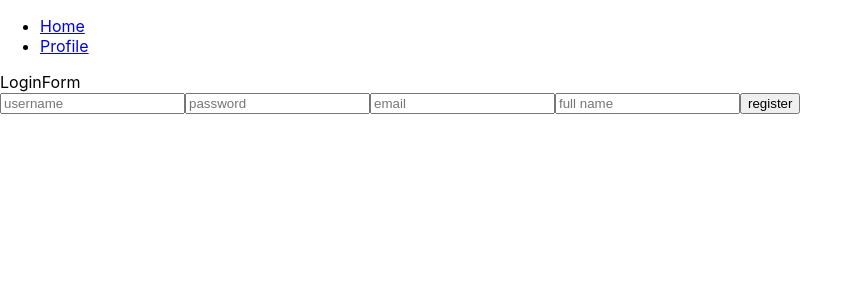
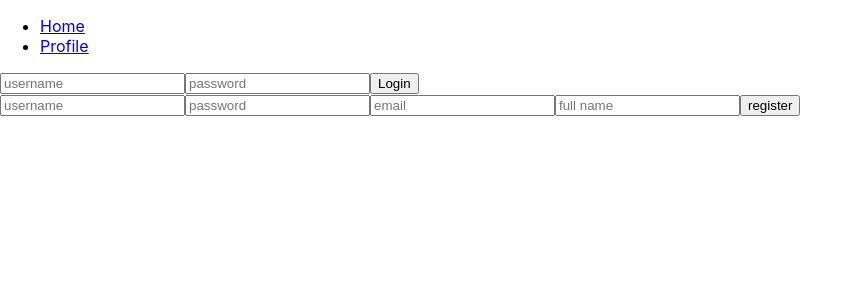
Before and after one commit to jennahakulinen/mpjkk-22, a React (Create React App) app: page / in a window 1280 px wide. Shown: the top 300 px of the page, without its empty margins (0-863 px from the left). Built offline with nearby package versions, Linux system fonts and the light colour scheme.

Commit message:
login valmis

```diff
--- a/src/components/LoginForm.js
+++ b/src/components/LoginForm.js
@@ -1,8 +1,37 @@
 // eslint-disable-next-line no-unused-vars
 import PropTypes from 'prop-types';
+import useForm from '../hooks/FormHooks';
 
 const LoginForm = (props) => {
-  return <div>LoginForm</div>;
+  const alkuarvot = {
+    username: '',
+    password: '',
+  };
+
+  const doLogin = () => {
+    console.log('doLogin');
+  };
+  // TODO: add login functionalities here
+  const {inputs, handleInputChange} = useForm(doLogin, alkuarvot);
+  console.log(inputs);
+  return (
+    <form>
+      <input
+        placeholder="username"
+        name="username"
+        onChange={handleInputChange}
+        value={inputs.username}
+      />
+      <input
+        placeholder="password"
+        name="password"
+        type="password"
+        onChange={handleInputChange}
+        value={inputs.password}
+      />
+      <input type="submit" value="Login" />
+    </form>
+  );
 };
 
 LoginForm.propTypes = {};
--- a/src/components/RegisterForm.js
+++ b/src/components/RegisterForm.js
@@ -3,7 +3,18 @@ import PropTypes from 'prop-types';
 import useForm from '../hooks/FormHooks';
 
 const RegisterForm = (props) => {
-  const {inputs, handleInputChange} = useForm();
+  const alkuarvot = {
+    username: '',
+    password: '',
+    email: '',
+    full_name: '',
+  };
+
+  const doRegister = () => {
+    console.log('doRegister');
+  };
+
+  const {inputs, handleInputChange} = useForm(doRegister, alkuarvot);
   console.log(inputs);
   return (
     <form>
@@ -11,23 +22,27 @@ const RegisterForm = (props) => {
         placeholder="username"
         name="username"
         onChange={handleInputChange}
+        value={inputs.username}
       />
       <input
         placeholder="password"
         name="password"
         type="password"
         onChange={handleInputChange}
+        value={inputs.password}
       />
       <input
         placeholder="email"
         name="email"
         type="email"
         onChange={handleInputChange}
+        value={inputs.email}
       />
       <input
         placeholder="full name"
         name="full_name"
         onChange={handleInputChange}
+        value={inputs.full_name}
       />
       <input type="submit" value="register" />
     </form>
--- a/src/hooks/FormHooks.js
+++ b/src/hooks/FormHooks.js
@@ -1,10 +1,12 @@
 import {useState} from 'react';
-const useForm = (callback) => {
-  const [inputs, setInputs] = useState({});
+
+const useForm = (callback, initState) => {
+  const [inputs, setInputs] = useState(initState);
   const handleSubmit = (event) => {
     if (event) {
       event.preventDefault();
     }
+    callback();
   };
   const handleInputChange = (event) => {
     event.persist();
```
